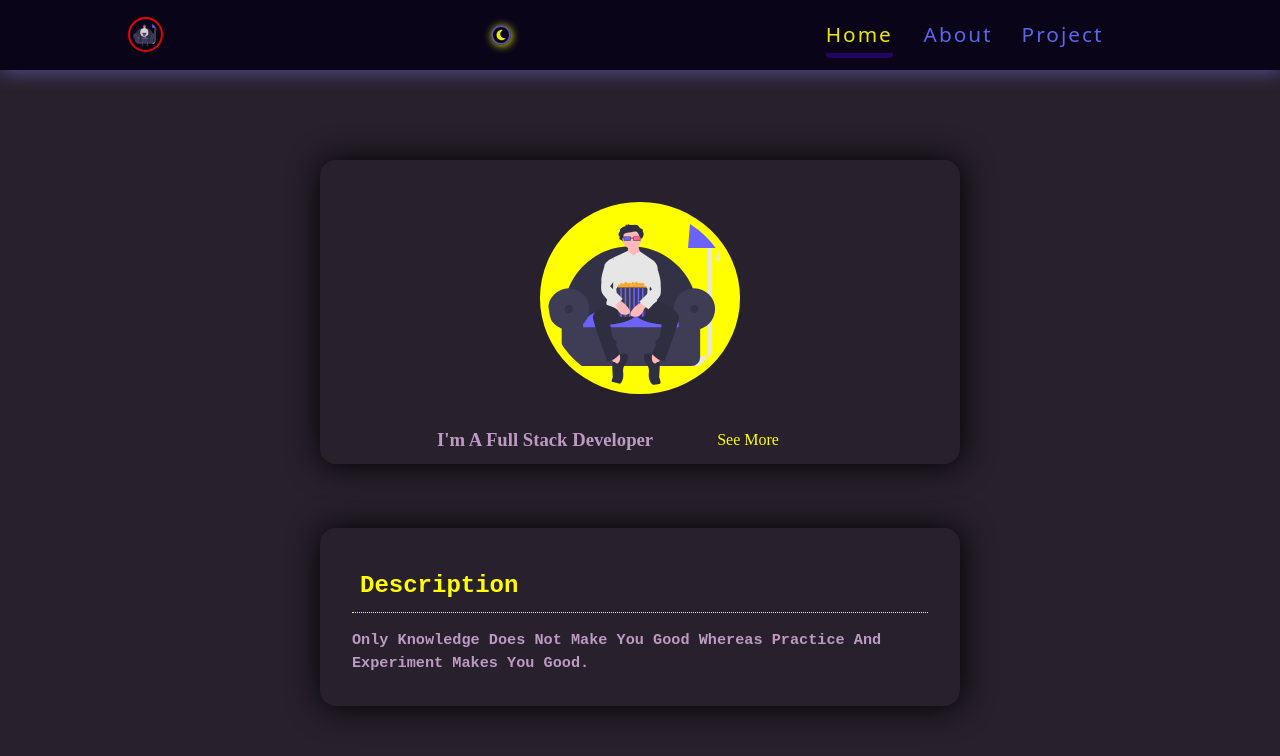
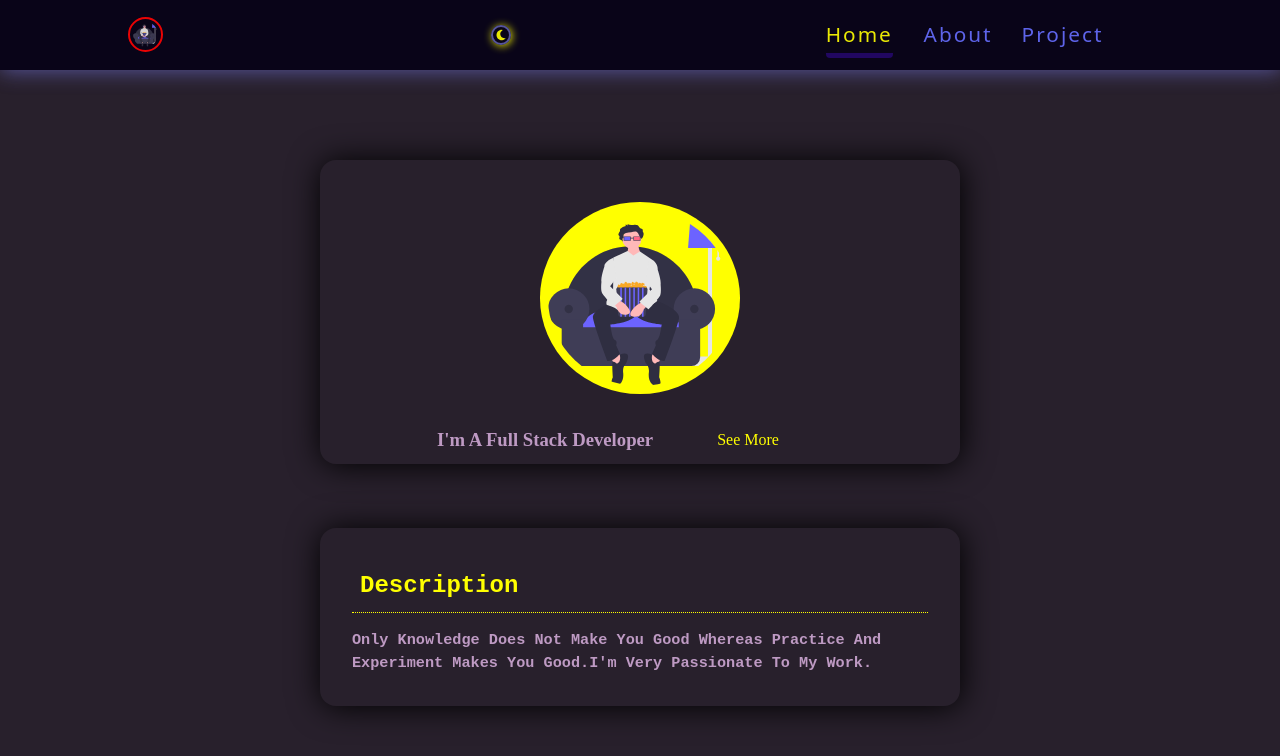
Before and after one commit to This-is-pawan/PortFolio, a React (Vite) app: page / in a window 1280 px wide. Shown: the top 756 px of the page. Built offline with nearby package versions, Linux system fonts and the light colour scheme; a web font is replaced by a local one.

Commit message:
Update HomePage.jsx

```diff
--- a/src/components/routes/HomePage.jsx
+++ b/src/components/routes/HomePage.jsx
@@ -25,7 +25,7 @@ const HomePage = () => {
 
           <div className={`description ${cont ? "container_color" : "container_blue" } `}>
             <h2>Description</h2>
-<h3>Only Knowledge Does Not Make You Good Whereas Practice And Experiment Makes You Good.</h3>
+<h3>Only Knowledge Does Not Make You Good Whereas Practice And Experiment Makes You Good.I'm very passionate to my work.</h3>
           </div>
     </>
   )
```
